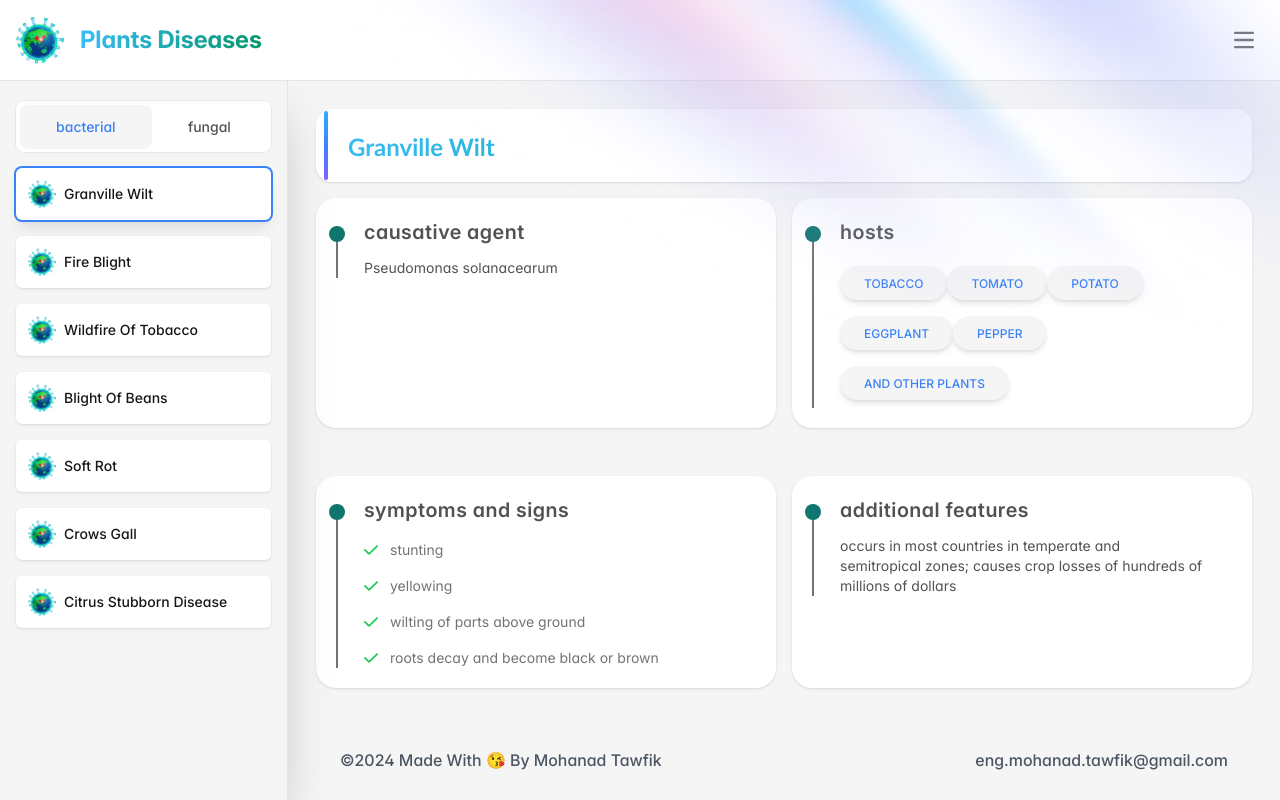
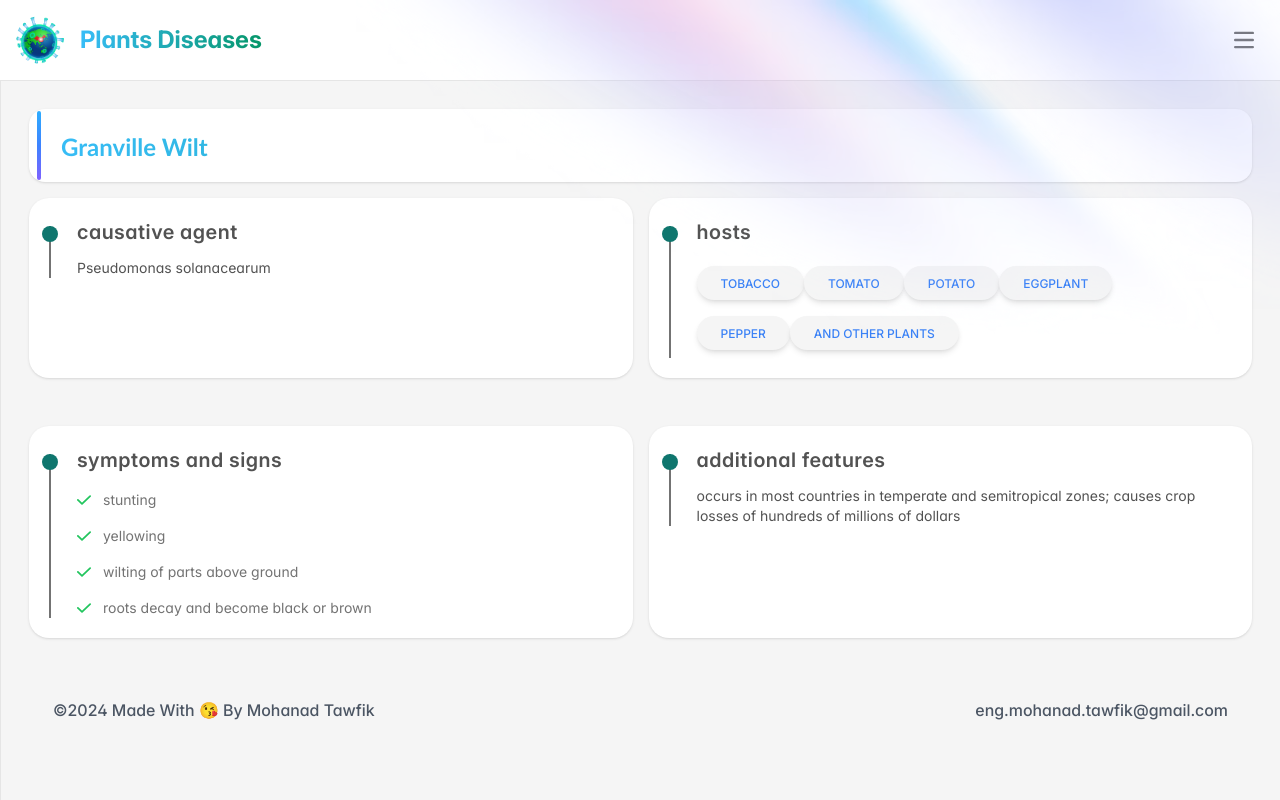
Before and after one commit to MohanadTawfik/diseases-of-plants, a React (Create React App) app: page / in a window 1280 px wide. Built offline with nearby package versions, Linux system fonts and the light colour scheme.

Commit message:
modified:   src/components/sidebar/components/sidebarTabe.jsx 	modified:   src/components/sidebar/index.jsx 	modified:   src/layouts/index.jsx

```diff
--- a/src/components/sidebar/components/sidebarTabe.jsx
+++ b/src/components/sidebar/components/sidebarTabe.jsx
@@ -9,7 +9,7 @@ const SidebarTab = ({ open }) => {
 
   return (
     <div
-      className={`ml-4 mr-4 box-border rounded-lg bg-white p-1 text-[14px] [box-shadow:0_0_0px_1px_rgba(0,_0,_0,_0.06)] dark:bg-neutral-800
+      className={`ml-4 mr-4  box-border rounded-lg bg-white p-1 text-[14px] backdrop-blur transition-colors duration-500 [box-shadow:0_0_0px_1px_rgba(0,_0,_0,_0.06)] lg:border-slate-900/10 dark:border-slate-50/[0.06] dark:bg-neutral-800
      ${open ? "block" : "hidden"}
     `}
     >
--- a/src/components/sidebar/index.jsx
+++ b/src/components/sidebar/index.jsx
@@ -10,9 +10,9 @@ const Sidebar = ({ open, onClose }) => {
 
   return (
     <div
-      className={`sm-none duration-175 linear !z-50 flex h-full max-h-[90vh] min-h-[90vh] flex-shrink-0 flex-col border-r border-neutral-200 bg-neutral-100 pb-5
-     pt-5 shadow-2xl backdrop-blur-lg transition-all md:!z-50 lg:!z-50 lg:backdrop-blur-0 xl:!z-0 dark:border-neutral-800 dark:bg-neutral-700/25
-    ${open ? " tranneutral-x-0 w-72" : "-tranneutral-x-96 w-0"}`}
+      className={`md-none duration-175 linear absolute !z-50  flex h-full max-h-[90vh] min-h-[90vh] flex-shrink-0 flex-col space-y-4 border-r border-neutral-200 bg-neutral-100 pb-5 pt-5
+     shadow-2xl backdrop-blur-lg transition-all md:relative md:!z-50 lg:!z-50 lg:backdrop-blur-0 xl:!z-50 dark:border-neutral-800 dark:bg-neutral-700/25
+    ${open ? "tranneutral-x-0 w-72" : "-tranneutral-x-96 w-0"}`}
     >
       <SidebarTab open={open} />
 
--- a/src/layouts/index.jsx
+++ b/src/layouts/index.jsx
@@ -10,7 +10,7 @@ import Docs from "assets/img/docs@30.8b9a76a2.avif";
 import Docs_Tyni from "assets/img/docs@tinypng.d9e4dcdc.png";
 
 export default function Layout() {
-  const [open, setOpen] = React.useState(true);
+  const [open, setOpen] = React.useState(false);
 
   React.useEffect(() => {
     window.addEventListener("resize", () =>
@@ -82,7 +82,7 @@ export default function Layout() {
           </div>
           <div className="h-full overflow-hidden">
             <div className="dark:bg-neutral-900">
-              <div className="relative flex flex-grow">
+              <div className="relative flex flex-grow overflow-x-hidden">
                 <Sidebar open={open} />
                 <div className="h-full max-h-[90vh] min-h-[90vh] flex-grow overflow-y-auto bg-neutral-100 p-2 md:pr-2 dark:bg-neutral-700/25">
                   <div className="mx-auto mb-auto">
```
